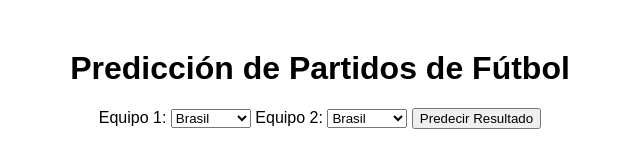
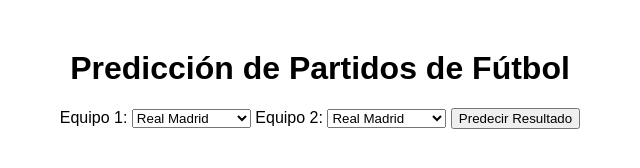
Before and after one commit to kelvin22e/prediccion-futbol, a plain HTML site: page index.html in a window 1280 px wide. Shown: the whole page, without its empty margins (320-960 px from the left). Drawn offline with Linux system fonts and the light colour scheme.

Commit message:
Update index.html

```diff
--- a/index.html
+++ b/index.html
@@ -21,28 +21,16 @@
 
   <script>
     const equipos = [
-      {
-        nombre: "Brasil",
-        fuerza: 95,
-        estadisticas: {
-          jugados: 10, victorias: 8, empates: 1, derrotas: 1, golesFavor: 20, golesContra: 7
-        }
-      },
-      {
-        nombre: "Argentina",
-        fuerza: 90,
-        estadisticas: {
-          jugados: 10, victorias: 7, empates: 2, derrotas: 1, golesFavor: 18, golesContra: 9
-        }
-      },
-      {
-        nombre: "Alemania",
-        fuerza: 88,
-        estadisticas: {
-          jugados: 10, victorias: 6, empates: 3, derrotas: 1, golesFavor: 17, golesContra: 10
-        }
-      }
-      // Puedes agregar más equipos aquí
+      { nombre: "Real Madrid", fuerza: 95, estadisticas: { jugados: 10, victorias: 8, empates: 1, derrotas: 1, golesFavor: 25, golesContra: 7 }},
+      { nombre: "Barcelona", fuerza: 90, estadisticas: { jugados: 10, victorias: 7, empates: 2, derrotas: 1, golesFavor: 21, golesContra: 9 }},
+      { nombre: "Manchester City", fuerza: 93, estadisticas: { jugados: 10, victorias: 9, empates: 0, derrotas: 1, golesFavor: 27, golesContra: 8 }},
+      { nombre: "Bayern Munich", fuerza: 91, estadisticas: { jugados: 10, victorias: 8, empates: 1, derrotas: 1, golesFavor: 24, golesContra: 10 }},
+      { nombre: "Liverpool", fuerza: 88, estadisticas: { jugados: 10, victorias: 6, empates: 2, derrotas: 2, golesFavor: 20, golesContra: 12 }},
+      { nombre: "PSG", fuerza: 87, estadisticas: { jugados: 10, victorias: 7, empates: 1, derrotas: 2, golesFavor: 22, golesContra: 11 }},
+      { nombre: "Juventus", fuerza: 85, estadisticas: { jugados: 10, victorias: 6, empates: 2, derrotas: 2, golesFavor: 18, golesContra: 10 }},
+      { nombre: "Chelsea", fuerza: 84, estadisticas: { jugados: 10, victorias: 5, empates: 3, derrotas: 2, golesFavor: 17, golesContra: 13 }},
+      { nombre: "Arsenal", fuerza: 82, estadisticas: { jugados: 10, victorias: 6, empates: 2, derrotas: 2, golesFavor: 19, golesContra: 14 }},
+      { nombre: "Atlético Madrid", fuerza: 83, estadisticas: { jugados: 10, victorias: 5, empates: 3, derrotas: 2, golesFavor: 16, golesContra: 12 }}
     ];
 
     const equipo1Select = document.getElementById("equipo1");
```
